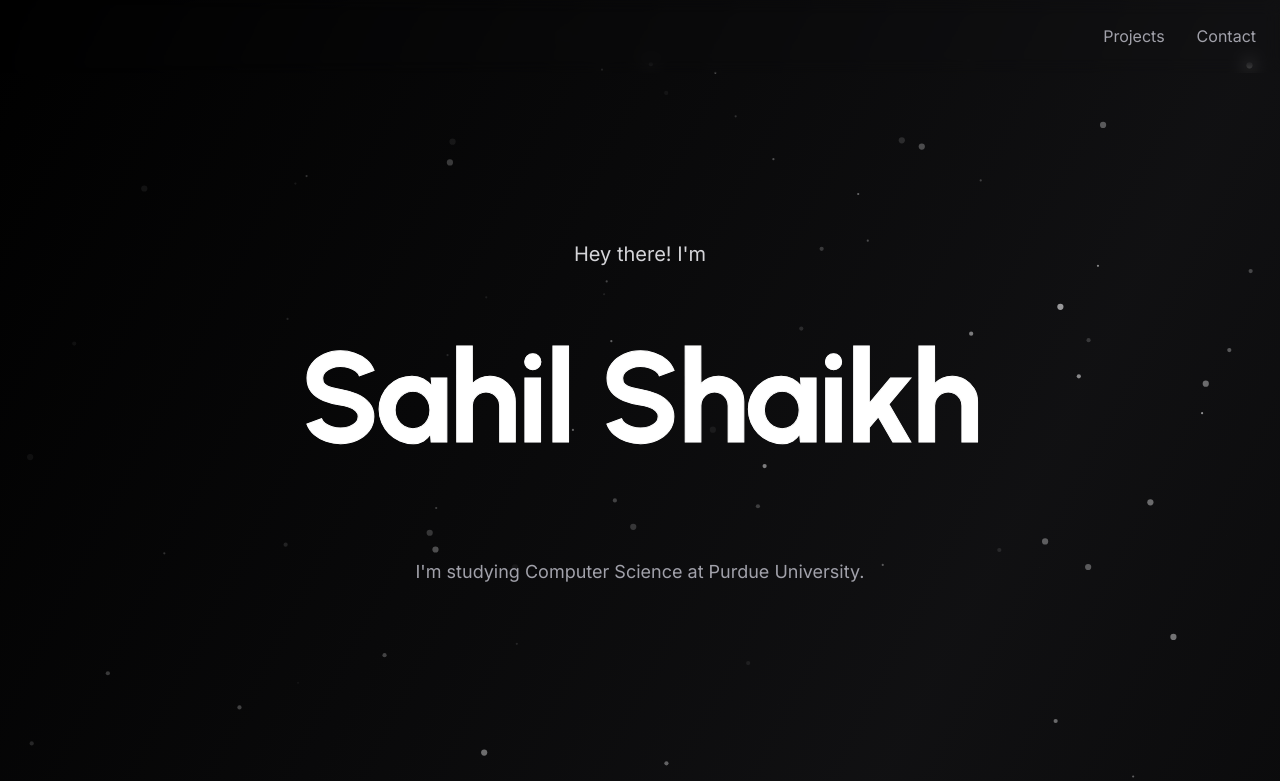
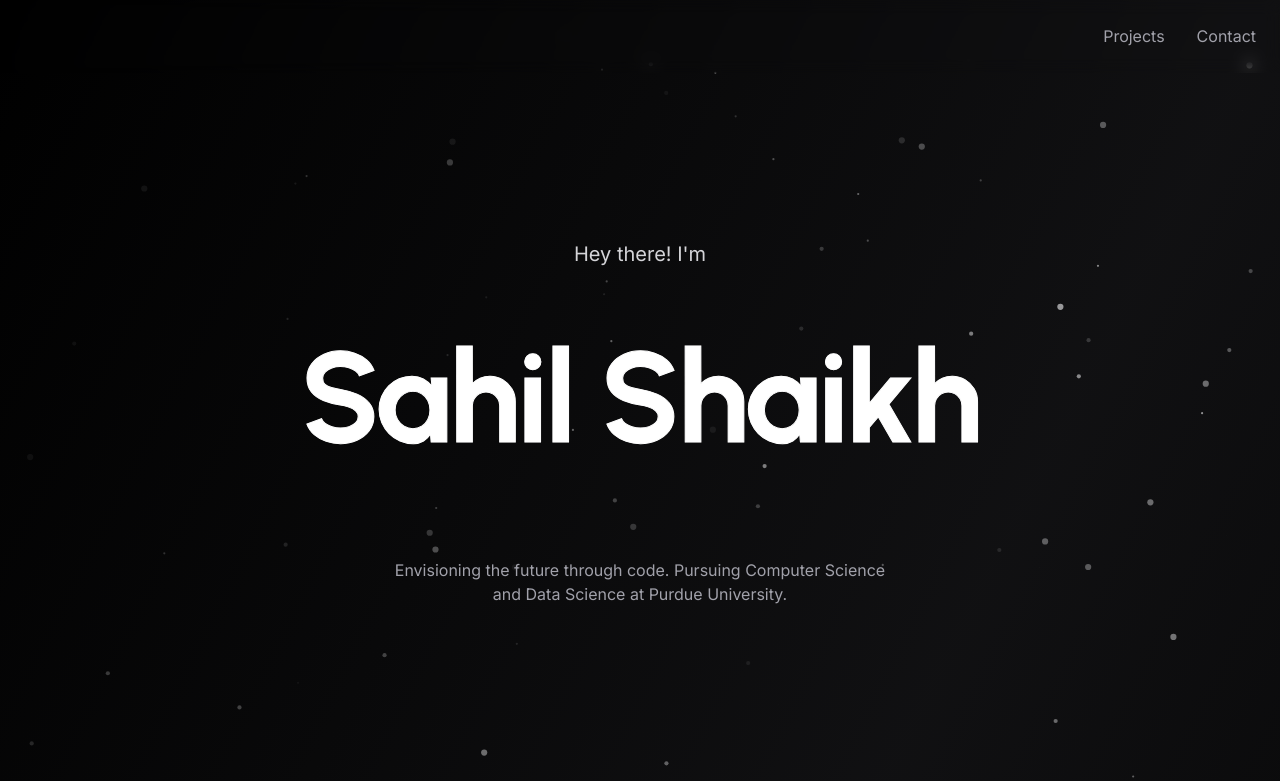
Before and after one commit to sahil7886/personal_website, a Next.js app: page / in a window 1280 px wide. Shown: the top 781 px of the page. Built offline with nearby package versions, Linux system fonts and the light colour scheme.

Commit message:
changed bio

```diff
--- a/src/app/page.tsx
+++ b/src/app/page.tsx
@@ -50,8 +50,8 @@ export default function Home() {
       </h1>
       <div className="hidden w-screen h-px animate-glow md:block animate-fade-right bg-gradient-to-r from-zinc-300/0 via-zinc-300/50 to-zinc-300/0" />
       <div className="mt-24 mb-16 text-center animate-fade-in">
-        <h2 className="text-lg text-zinc-400 hover:text-transparent duration-500">
-          I&apos;m studying Computer Science at Purdue University.
+        <h2 className="max-w-lg text-center text-base text-zinc-400 hover:text-transparent duration-500" >
+          Envisioning the future through code. Pursuing Computer Science and Data Science at Purdue University.
         </h2>
       </div>
         <div id = "projects" className="px-6 pt-20 mx-auto space-y-8 max-w-7xl lg:px-8 md:space-y-16 md:pt-24 lg:pt-32">
```
